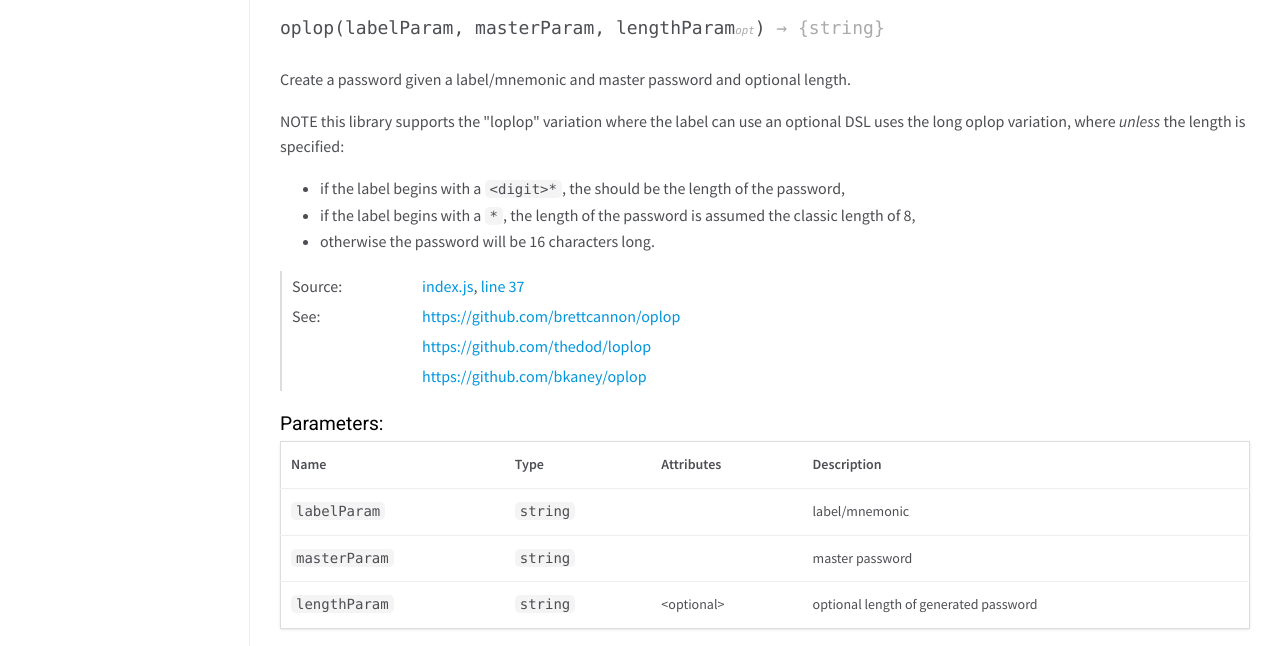
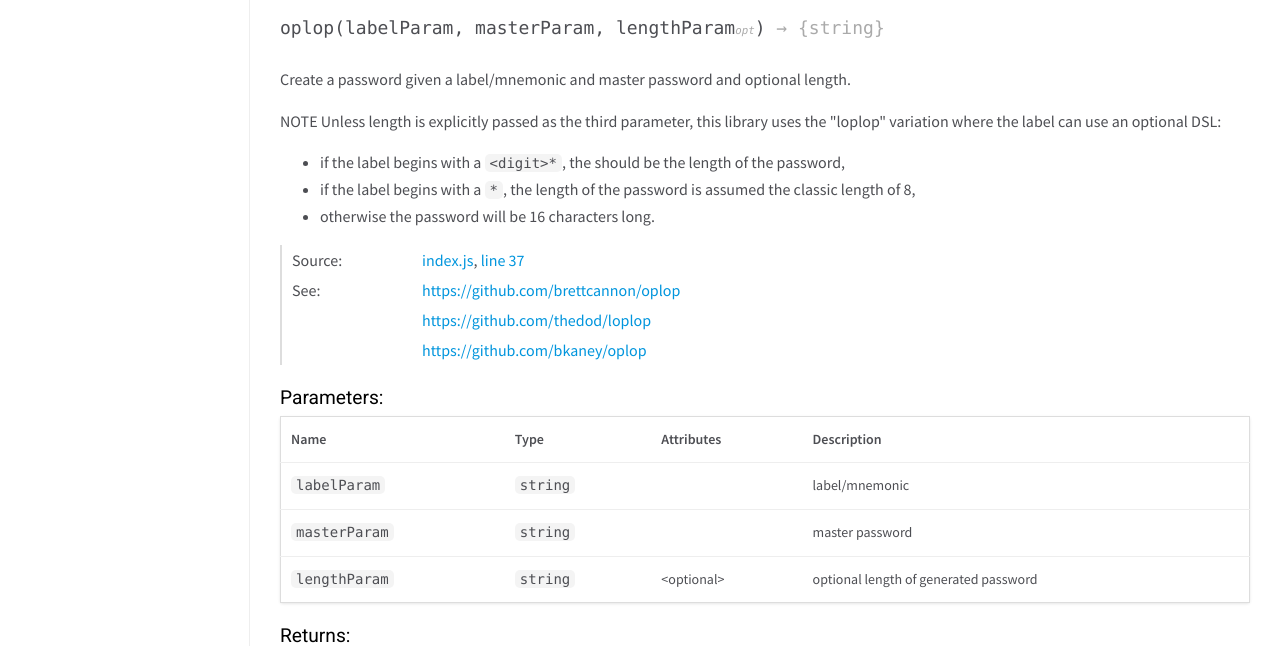
Before and after one commit to Vermonster/loplop, a website: page docs/global.html in a window 1280 px wide. Shown: the part 129-775 px from the top of the page. Drawn offline with nearby package versions, Linux system fonts and the light colour scheme.

Commit message:
Update docs

```diff
--- a/docs/global.html
+++ b/docs/global.html
@@ -126,8 +126,8 @@
 <div class="description">
     <p>Create a password given a label/mnemonic and master password and optional
 length.</p>
-<p>NOTE this library supports the &quot;loplop&quot; variation where the label can use an
-optional DSL uses the long oplop variation, where <em>unless</em> the length is specified:</p>
+<p>NOTE Unless length is explicitly passed as the third parameter, this library
+uses the &quot;loplop&quot; variation where the label can use an optional DSL:</p>
 <ul>
 <li>if the label begins with a <code>&lt;digit&gt;*</code>, the <digit> should be the length of
 the password,</li>
@@ -406,7 +406,7 @@ let password = require('loplop') ('label', 'master', 10)</code></pre>
 <br class="clear">
 
 <footer>
-    Generated by <a href="https://github.com/jsdoc3/jsdoc">JSDoc 3.5.5</a> on Wed Apr 24 2019 15:01:41 GMT-0400 (Eastern Daylight Time) using the Minami theme.
+    Generated by <a href="https://github.com/jsdoc3/jsdoc">JSDoc 3.5.5</a> on Wed Apr 24 2019 15:05:25 GMT-0400 (Eastern Daylight Time) using the Minami theme.
 </footer>
 
 <script>prettyPrint();</script>
--- a/index.js
+++ b/index.js
@@ -45,8 +45,9 @@ function getLabelAndLength(labelParam, lengthParam) {
  * Create a password given a label/mnemonic and master password and optional
  * length.
  *
- * NOTE this library supports the "loplop" variation where the label can use an
- * optional DSL uses the long oplop variation, where _unless_ the length is specified:
+ * NOTE Unless length is explicitly passed as the third parameter, this library
+ * uses the "loplop" variation where the label can use an optional DSL:
+ *
  * * if the label begins with a `<digit>*`, the <digit> should be the length of
  *   the password,
  * * if the label begins with a `*`, the length of the password is assumed the
```
Also changed, not shown: docs/index.html (+1 -1 lines), docs/index.js.html (+4 -3 lines).
